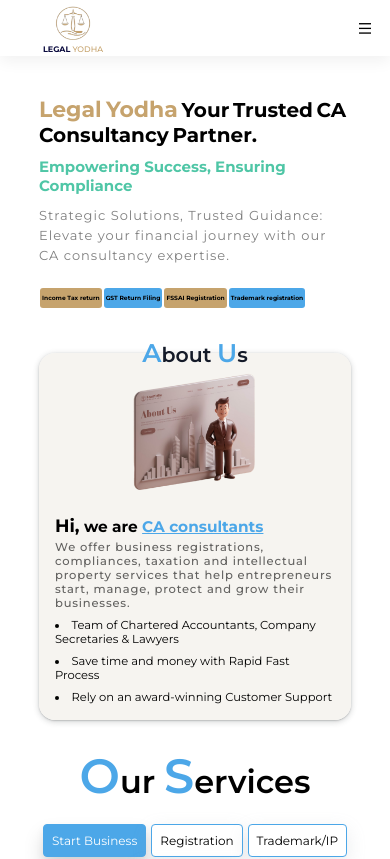
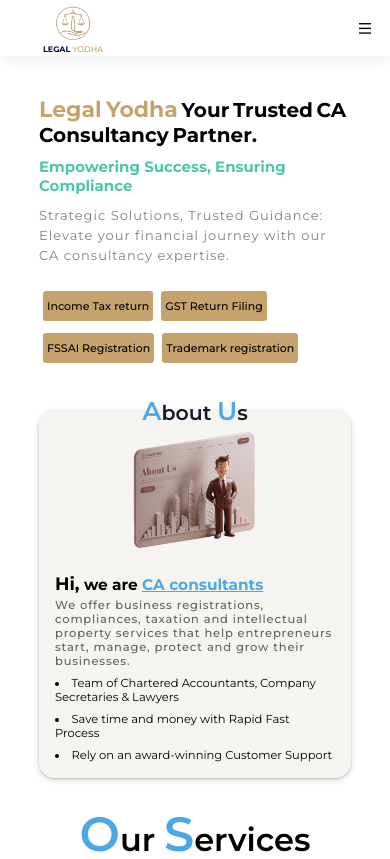
Before and after one commit to lakhan06/legalYodha, a React (Vite) app: page / in a window 390 px wide. Shown: the top 859 px of the page. Built offline with nearby package versions, Linux system fonts and the light colour scheme.

Commit message:
hero section improve

```diff
--- a/src/components/hero/Hero.css
+++ b/src/components/hero/Hero.css
@@ -1,5 +1,5 @@
 .hero {
-  width: 100vw;
+  /* width: 100vw; */
   overflow: hidden;
   /* background-color: red; */
   background: url("./image.png");
@@ -66,7 +66,7 @@
 }
 
 .btns .btn {
-  background-color: #4ca7e8;
+  /* background-color: #4ca7e8; */
   cursor: pointer;
   border-radius: 5px;
   padding: 8px 10px;
@@ -77,16 +77,7 @@
 
 
 }
-.btns .btn2 {
 
-
-  background-color:#4ca7e8
-}
-
-
-.btns .btn2:hover {
-  background-color: #0095ff;
-}
 
 .rectangle {
   background-color: #4CA7E8;
@@ -133,7 +124,7 @@
 }
 
 
-@media (max-width: 950px){
+@media (max-width: 1000px){
   .hero {
     background-size: contain;
 
@@ -206,7 +197,7 @@
 @media (max-width: 700px){
 
   .hero {
-    background-size: contain;
+
     /* height: 100vh; */
 
 
@@ -294,13 +285,37 @@
 
 
     border-radius: 3px;
-    padding: 6px 2px;
-    margin: 3px 1px;
+    padding: 8px 6px;
+    margin: 6px 4px;
 
-    font-size:6px;
-    font-weight: bold;
+    font-size:13px;
+    font-weight: 500;
 
     /* width: fit-content; */
+    /* width: 147px; */
+
+
+  }
+
+
+  @media (max-width:400px) {
+
+    .btns .btn {
+
+
+
+      padding: 8px 4px;
+      margin: 6px 4px;
+
+      font-size:11px;
+      font-weight: 500;
+
+      /* width: fit-content; */
+      /* width: 147px; */
+
+
+    }
+
 
 
   }
```
